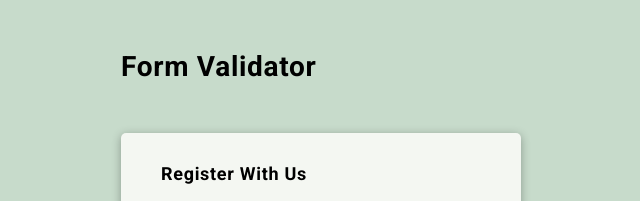
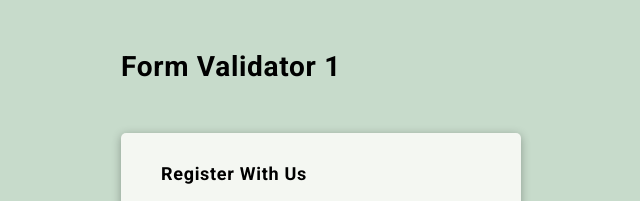
Before and after one commit to gaz41/form-validation, a plain HTML site: page index.html in a window 1280 px wide. Shown: the top 201 px of the page, 319-959 px from the left. Drawn offline with Linux system fonts and the light colour scheme.

Commit message:
update 1

```diff
--- a/index.html
+++ b/index.html
@@ -16,7 +16,7 @@
   <body>
     <div class="container">
       <header>
-        <h1>Form Validator</h1>
+        <h1>Form Validator 1</h1>
       </header>
 
       <main>
```
